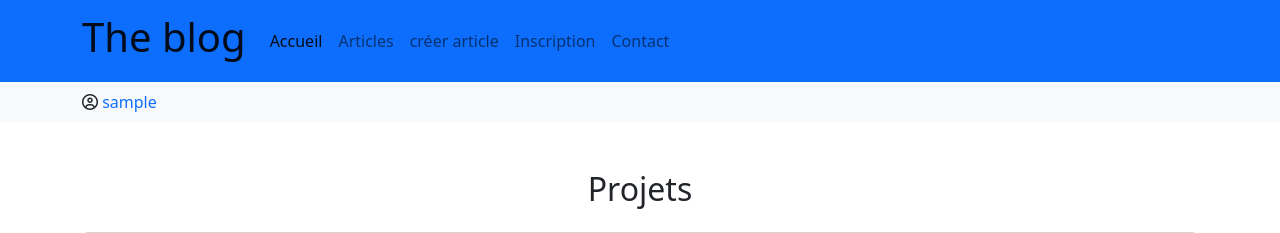
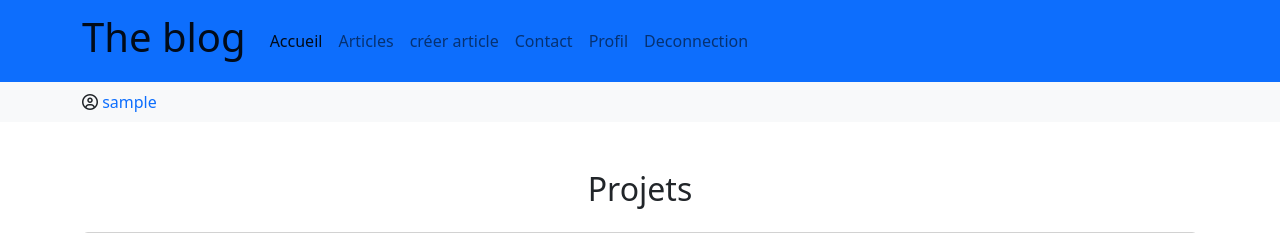
Before and after one commit to pascalloria/Projet_Passerelle_2, a PHP site: page /index.php in a window 1280 px wide. Shown: the top 233 px of the page. Run offline with PHP 8.4, Linux system fonts and the light colour scheme; the visitor is signed in with stand-in values (Sample User, id 1); tables that the repository leaves empty or names only in its code hold one stand-in row (values such as "Sample post"); grey boxes marked "Sample" are stand-in pictures; data that the repository does not hold is empty; some libraries are stand-ins or nearby versions.

Commit message:
add  Navbar / log / not log

```diff
--- a/view/base.php
+++ b/view/base.php
@@ -31,11 +31,26 @@
                             <a href="index.php?page=new-article" class="nav-link">créer article</a>
                         </li>
                         <li class="nav-item">
-                            <a href="index.php?page=inscription" class="nav-link">Inscription</a>
-                        </li>
-                        <li class="nav-item">
                             <a href="#" class="nav-link">Contact</a>
                         </li>
+
+                        <?php if (isset($_SESSION["id"])){ ?>
+                            <li class="nav-item">
+                                <a href="index.php?page=profil" class="nav-link">Profil</a>
+                            </li>
+                            <li class="nav-item">
+                                <a href="index.php?page=logout" class="nav-link">Deconnection</a>
+                            </li>
+                        <?php } else { ?>
+                            <li class="nav-item">
+                                <a href="index.php?page=connect" class="nav-link">Connection</a>
+                            </li>
+                            <li class="nav-item">
+                                <a href="index.php?page=inscription" class="nav-link">inscription</a>
+                            </li>
+
+                        <?php
+                        } ?>
                     </ul>
 
                 </div>
@@ -85,9 +100,14 @@
     </footer>
     <script src="https://cdn.jsdelivr.net/npm/bootstrap@5.0.2/dist/js/bootstrap.bundle.min.js" integrity="sha384-MrcW6ZMFYlzcLA8Nl+NtUVF0sA7MsXsP1UyJoMp4YLEuNSfAP+JcXn/tWtIaxVXM" crossorigin="anonymous"></script>
     <script src="assets/js/enableTooltips.js"></script>
+
     <?php if(isset($_SESSION['id'])) { ?>
         <script src="assets/js/weatherBar.js"></script>
-        <?php }?>
-    <?= $script ?>
+    <?php }
+    if (isset($script)){
+        echo $script ;
+    }
+
+    ?>
 
 </body>
```
Also changed, not shown: public/.htaccess (added).
